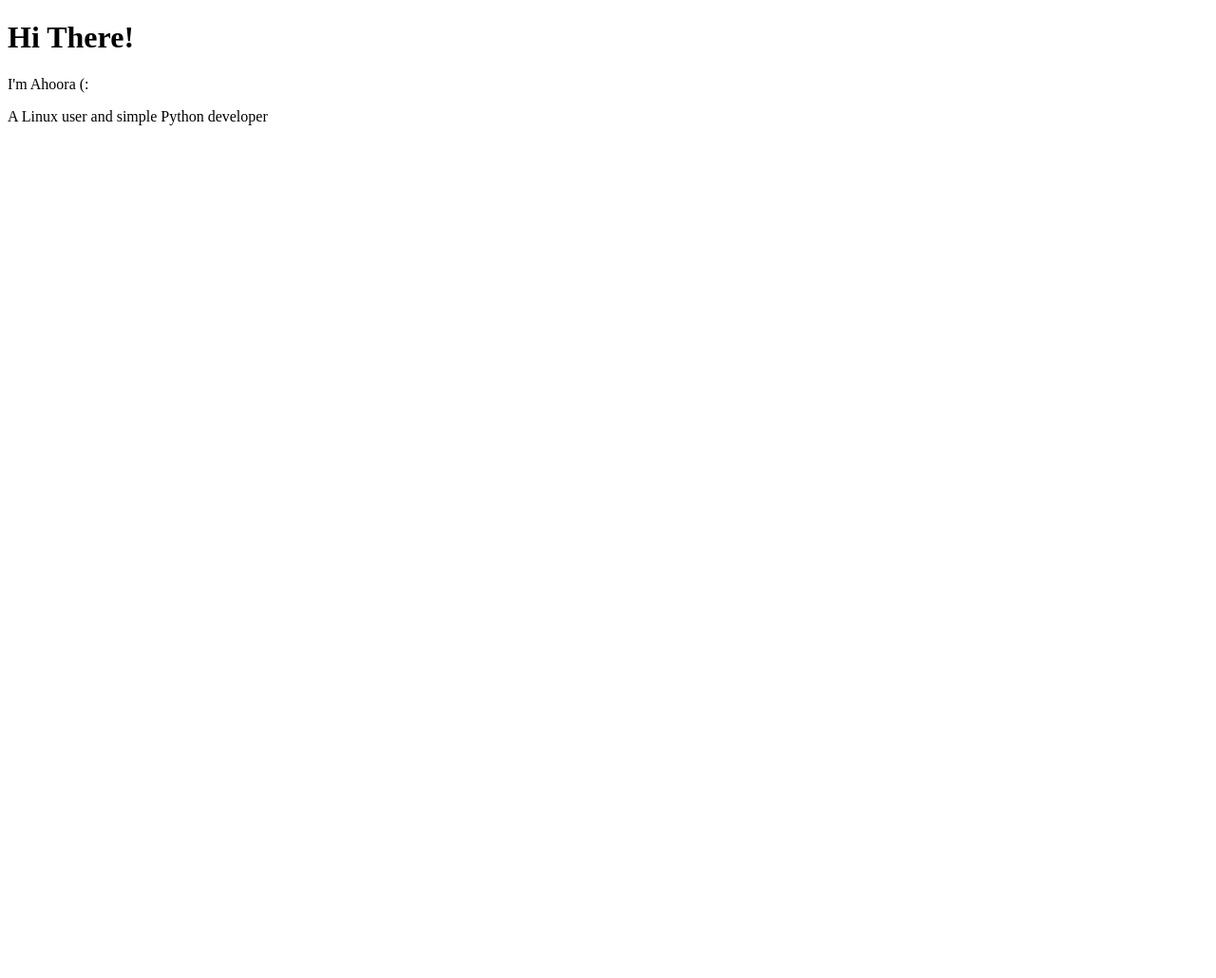
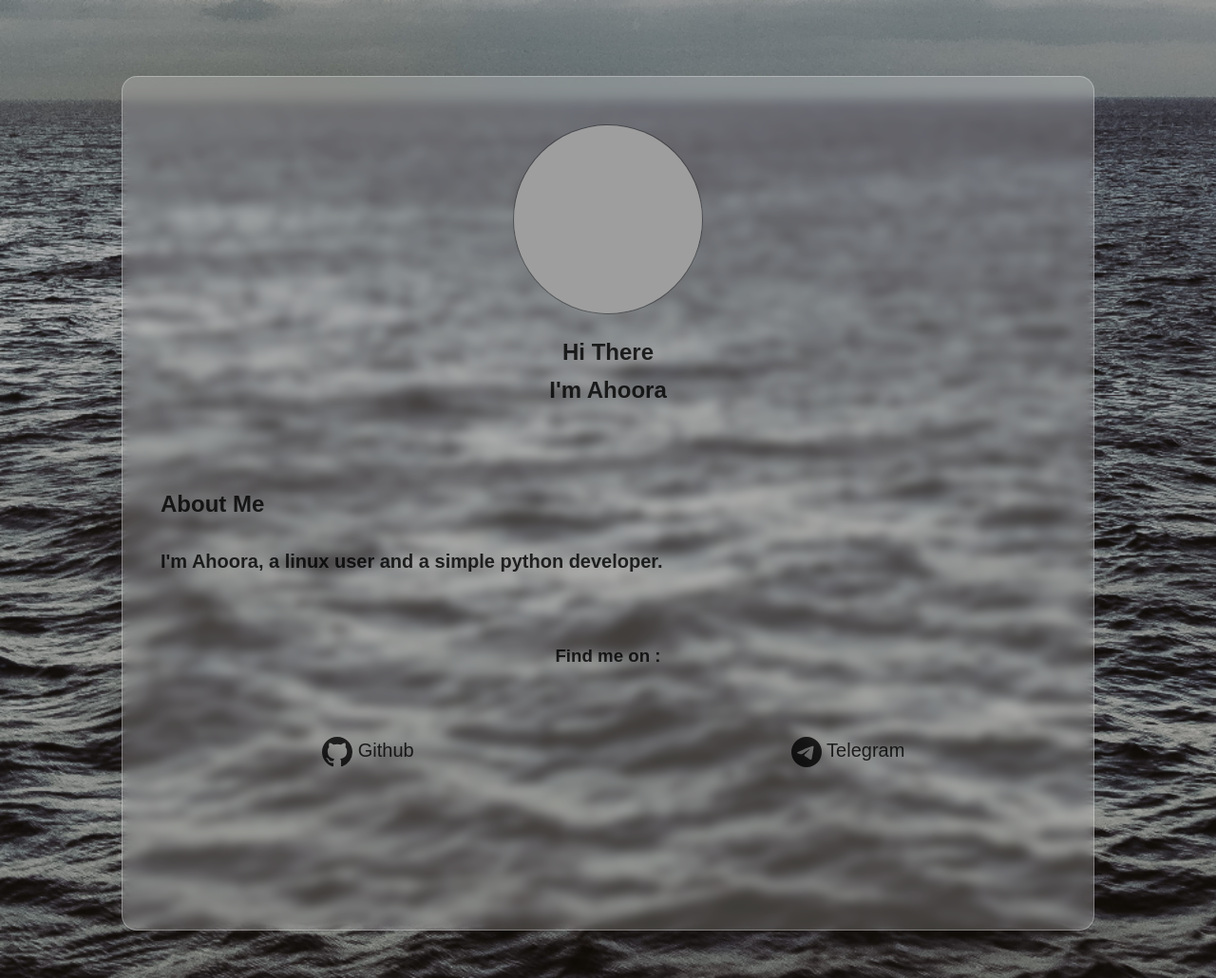
Before and after one commit to Ah00ra/ah00ra.ir, a plain HTML site: page index.html in a window 1280 px wide. Shown: the whole page at 95% size. Before the commit the page ends 800 px from the top, so only its background shows below. Drawn offline with Linux system fonts and the light colour scheme; grey boxes are pictures that could not be loaded.

Commit message:
update the webpage

```diff
--- a/index.html
+++ b/index.html
@@ -1,12 +1,50 @@
 <!DOCTYPE html>
-<html>
+<html lang="en">
+<head>
+    <meta charset="UTF-8">
+    <meta http-equiv="X-UA-Compatible" content="IE=edge">
+    <meta name="viewport" content="width=device-width, initial-scale=1.0">
+    <link rel="stylesheet" href="style.css">
+    <title>Document</title>
+</head>
+<body>
+    <section class="container">
+        <header class="header">
 
-<body>
+        </header>
+        <main class="main">
+            <div class="blor-section" id="first-box">
+                <section class="logo">
+                   <a href="https://github.com/Ah00ra" target="_blank"> <img src="https://avatars.githubusercontent.com/u/80256281?v=4" alt="ahoora"></a>
+                </section>
+                <h1 class="information">Hi There</h1>
+                <h2 class="information"> I'm Ahoora</h2>
+                <section class="about-me">
+                    <h2 class="information about-me"> About Me</h2>
+                    <p>I'm Ahoora, a linux user and a simple python developer.</p>
+                </section>
+                <section class="social-media">
+                    <h1 class="information">Find me on :</h1>
+                    <ul class="social-bar">
+                        <li class="social-item"><a href="https://github.com/Ah00ra" target="_blank">
+                                <svg width="32" height="32" fill="currentColor" class="bi bi-github"
+                                    viewBox="0 0 16 16">
+                                    <path
+                                        d="M8 0C3.58 0 0 3.58 0 8c0 3.54 2.29 6.53 5.47 7.59.4.07.55-.17.55-.38 0-.19-.01-.82-.01-1.49-2.01.37-2.53-.49-2.69-.94-.09-.23-.48-.94-.82-1.13-.28-.15-.68-.52-.01-.53.63-.01 1.08.58 1.23.82.72 1.21 1.87.87 2.33.66.07-.52.28-.87.51-1.07-1.78-.2-3.64-.89-3.64-3.95 0-.87.31-1.59.82-2.15-.08-.2-.36-1.02.08-2.12 0 0 .67-.21 2.2.82.64-.18 1.32-.27 2-.27.68 0 1.36.09 2 .27 1.53-1.04 2.2-.82 2.2-.82.44 1.1.16 1.92.08 2.12.51.56.82 1.27.82 2.15 0 3.07-1.87 3.75-3.65 3.95.29.25.54.73.54 1.48 0 1.07-.01 1.93-.01 2.2 0 .21.15.46.55.38A8.012 8.012 0 0 0 16 8c0-4.42-3.58-8-8-8z" />
+                                </svg>
+                                Github </a></li>
+                        <li class="social-item"><a href="https://telegram.me/Ahoorchi" target="_blank">
+                                <svg width="32" height="32" fill="currentColor" class="bi bi-telegram"
+                                    viewBox="0 0 16 16">
+                                    <path
+                                        d="M16 8A8 8 0 1 1 0 8a8 8 0 0 1 16 0zM8.287 5.906c-.778.324-2.334.994-4.666 2.01-.378.15-.577.298-.595.442-.03.243.275.339.69.47l.175.055c.408.133.958.288 1.243.294.26.006.549-.1.868-.32 2.179-1.471 3.304-2.214 3.374-2.23.05-.012.12-.026.166.016.047.041.042.12.037.141-.03.129-1.227 1.241-1.846 1.817-.193.18-.33.307-.358.336a8.154 8.154 0 0 1-.188.186c-.38.366-.664.64.015 1.088.327.216.589.393.85.571.284.194.568.387.936.629.093.06.183.125.27.187.331.236.63.448.997.414.214-.02.435-.22.547-.82.265-1.417.786-4.486.906-5.751a1.426 1.426 0 0 0-.013-.315.337.337 0 0 0-.114-.217.526.526 0 0 0-.31-.093c-.3.005-.763.166-2.984 1.09z" />
+                                </svg> Telegram</a></li>
 
-    <h1>Hi There!</h1>
-    <p>I'm Ahoora (:</p>
-    <p>A Linux user and simple Python developer</p>
-
+                    </ul>
+                </section>
+            </div>
+        </main>
+    </section>
 
 </body>
 
--- /dev/null
+++ b/style.css
@@ -0,0 +1,113 @@
+* {
+    margin: auto;
+    box-sizing: border-box;
+    margin: 0;
+    padding: 0;
+    font-family: sans-serif;
+    vertical-align: middle;
+}
+
+body {
+    width: 100%;
+    height: 100%;
+    background: url(wallpaperflare.com_wallpaper.jpg);
+    background-size: cover;
+    background-repeat: no-repeat;
+}
+
+.clear-fix::after,
+.clear-fix::before {
+    content: '';
+    display: table;
+    clear: both;
+}
+
+
+.header {
+    width: 100%;
+    height: 30px;
+}
+
+.main .logo {
+    text-align: center;
+}
+
+.main img {
+    width: 200px;
+    height: 200px;
+    border-radius: 50%;
+    border: 1px solid rgba(0, 0, 0, 0.3);
+    background-color: rgba(0, 0, 0, 0.07);
+    margin: 50px auto;
+    margin-bottom: 20px;
+    transition: all 0.15s;
+}
+
+.main img:hover {
+    background-color: rgba(0, 0, 0, 0.00);
+    border: 1px solid rgba(0, 0, 0, 0.00);
+}
+
+.container {
+    width: 100%;
+}
+
+.main {
+    width: 100%;
+    height: 100%;
+    margin-right: 20px;
+}
+
+.main .blor-section {
+    width: 80%;
+    height: 900px;
+    text-align: center;
+    background: rgba(255, 255, 255, 0.2);
+    backdrop-filter: blur(6px);
+    border-radius: 16px;
+    border: 1px solid rgba(255, 255, 255, 0.3);
+    margin: 50px auto;
+}
+
+.information {
+    color: rgba(0, 0, 0, 0.8);
+    line-height: 40px;
+}
+
+.about-me {
+    text-align: left;
+    padding: 40px 20px 20px 20px;
+}
+
+.about-me p {
+    color: rgba(0, 0, 0, 0.8);
+    font-size: 20px;
+    font-weight: 600;
+    padding-left: 20px;
+    line-height: 40px;
+}
+.social-media{
+    margin-top: 40px;
+}
+.social-bar{
+    margin-top: 50px;
+}
+.social-item {
+    display: inline-block;
+    width: 49%;
+    text-align: center;
+    padding: 15px 0;
+}
+
+.social-item a {
+    color: rgba(0, 0, 0, 0.8);
+    font-size: 20px;
+    text-decoration: none;
+    transition: all 0.2s;
+}
+.social-item a:hover{
+    color: rgba(255, 255, 255, 0.8);
+}
+::selection{
+    background-color: rgba(0,0, 0, 0.3);
+}
```
Also changed, not shown: wallpaperflare.com_wallpaper.jpg (added).
